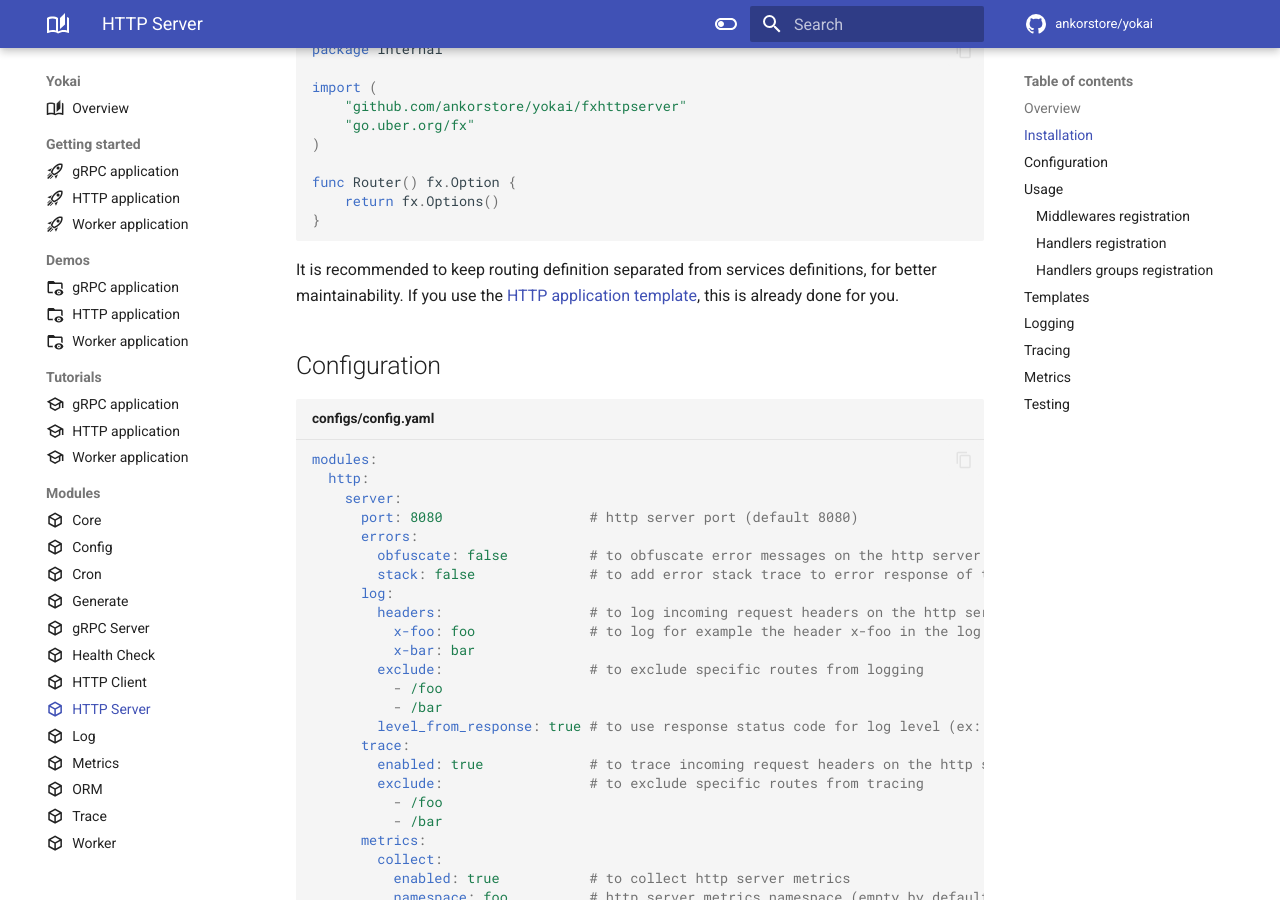
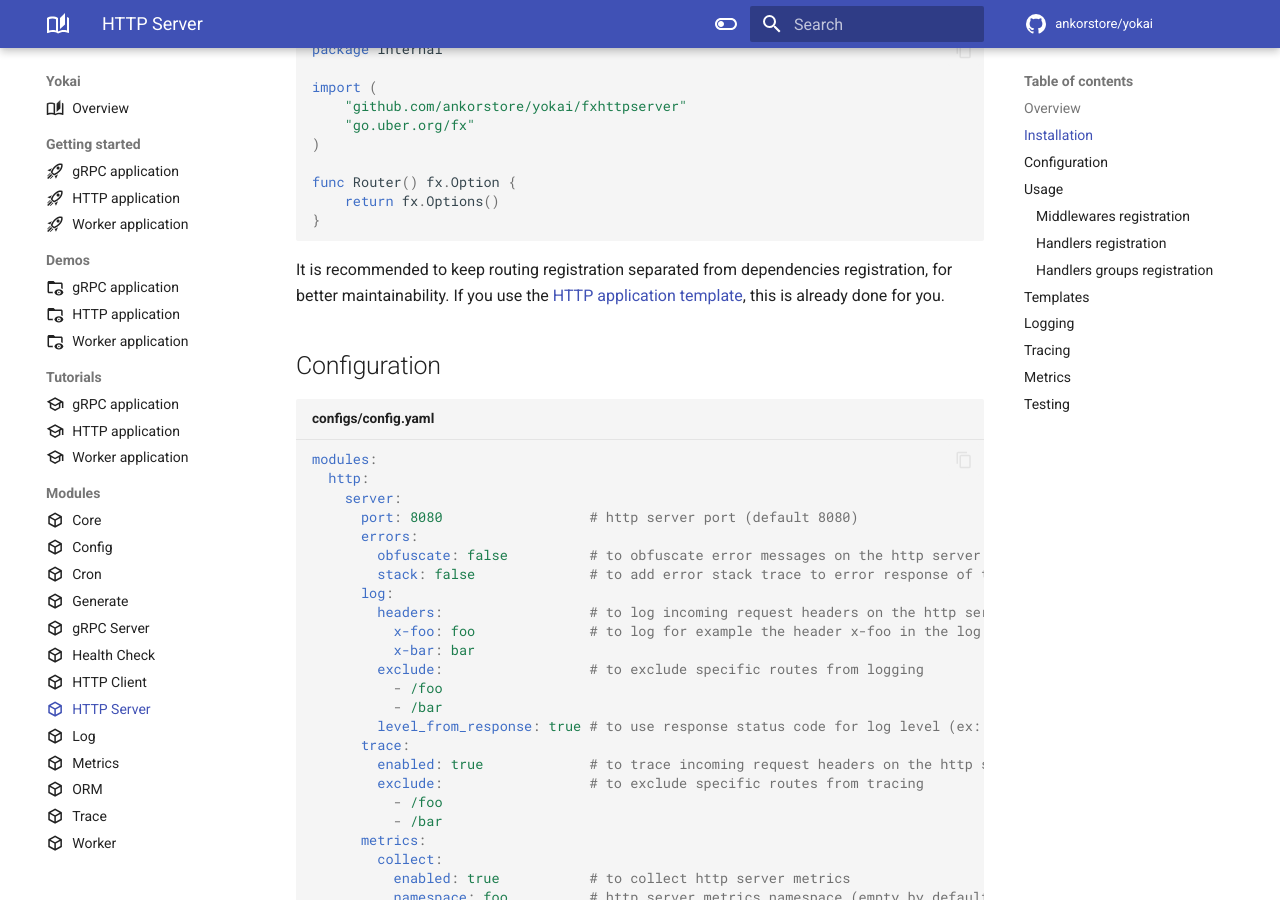
Before and after one commit to ankorstore/yokai, an MkDocs documentation site: the page built from docs/modules/fxhttpserver.md, in a window 1280 px wide and 900 px high, scrolled down 1210 px. Built offline with MkDocs 1.6.1 and Material for MkDocs 9.7.7, drawn with Linux system fonts in a browser that asks for light colours; comment, search, counter and statistics services are not loaded.

Commit message:
doc(main): Updated documentation (#196)

````diff
--- a/docs/modules/fxhttpserver.md
+++ b/docs/modules/fxhttpserver.md
@@ -66,7 +66,7 @@ func Router() fx.Option {
 }
 ```
 
-It is recommended to keep routing definition separated from services definitions, for better maintainability. If you use the [HTTP application template](../getting-started/http-application.md), this is already done for you.
+It is recommended to keep routing registration separated from dependencies registration, for better maintainability. If you use the [HTTP application template](../getting-started/http-application.md), this is already done for you.
 
 ## Configuration
 
````
